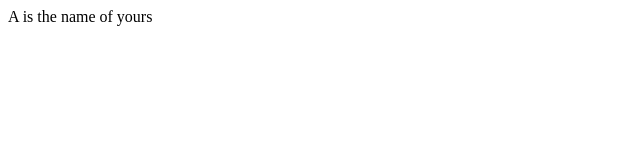
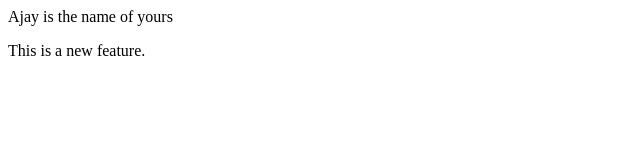
Before and after one commit to Ajaymalwal/Localrepo, a plain HTML site: page index.html in a window 1280 px wide. Shown: the whole page, without its empty margins (0-640 px from the left). Drawn offline with Linux system fonts and the light colour scheme.

Commit message:
add new feature'

```diff
--- a/index.html
+++ b/index.html
@@ -1 +1,2 @@
-<p>A is the name of yours</p>
+<p>Ajay is the name of yours</p>
+<p>This is a new feature.</p>
```
